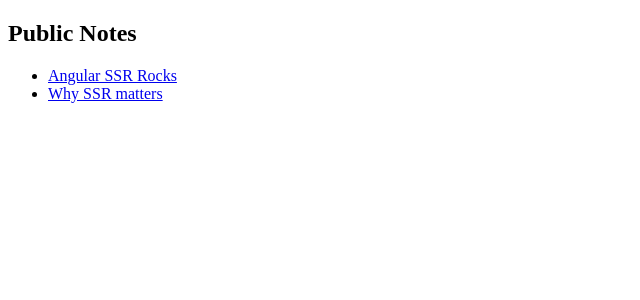
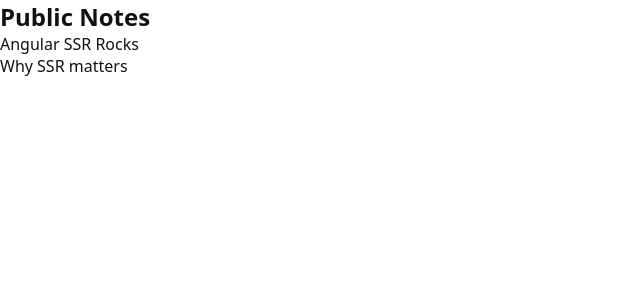
Before and after one commit to dd44it/note-app, an Angular app: page / in a window 1280 px wide. Shown: the top 300 px of the page, without its empty margins (0-640 px from the left). Built offline with nearby package versions, Linux system fonts and the light colour scheme.

Commit message:
feat: upd style

```diff
--- a/src/styles.css
+++ b/src/styles.css
@@ -1 +1,81 @@
-/* You can add global styles to this file, and also import other style files */
+*,
+*::before,
+*::after {
+  box-sizing: border-box;
+}
+
+:root {
+  --bg: #ffffff;
+  --text: #111111;
+  --card-bg: #f8f8f8;
+  --card-border: #e2e2e2;
+  --primary: #2563eb;
+}
+
+
+html[data-theme='dark'] {
+  --bg: #121212;
+  --fg: #e6e6e6;
+  --text: #f1f1f1;
+  --card-bg: #1c1c1c;
+  --card-border: #333;
+  --card-shadow: rgba(0, 0, 0, 0.4);
+  --link: #64a4ff;
+  --subtitle: #bbbbbb;
+}
+
+/* ---------- GENERAL UI ---------- */
+a {
+  color: var(--link);
+}
+
+html, body {
+  margin: 0;
+  padding: 0;
+  height: 100%;
+  font-family: system-ui, -apple-system, BlinkMacSystemFont, "Segoe UI",
+  Roboto, Helvetica, Arial, sans-serif;
+  background: var(--bg);
+  color: var(--text);
+  transition: background-color 0.25s ease;
+}
+
+body {
+  display: flex;
+  flex-direction: column;
+}
+
+app-root {
+  display: flex;
+  flex-direction: column;
+  flex: 1;
+}
+
+.main-content {
+  flex: 1;
+}
+
+img, picture, video, canvas {
+  display: block;
+  max-width: 100%;
+}
+
+button, input, textarea, select {
+  font-family: inherit;
+  font-size: 100%;
+}
+
+ul, ol {
+  padding: 0;
+  margin: 0;
+  list-style: none;
+}
+
+a {
+  text-decoration: none;
+  color: inherit;
+}
+
+h1, h2, h3, h4, p {
+  margin: 0;
+}
```
